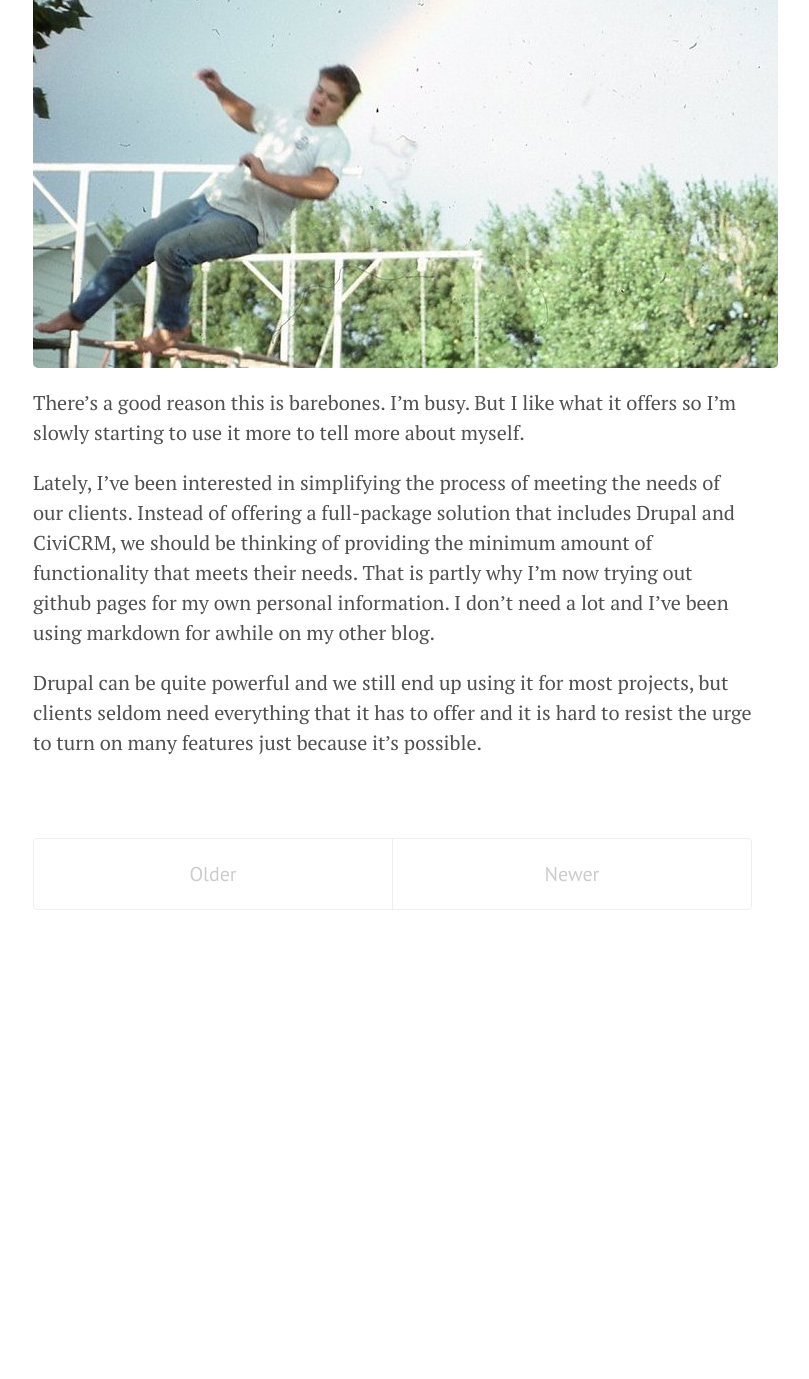
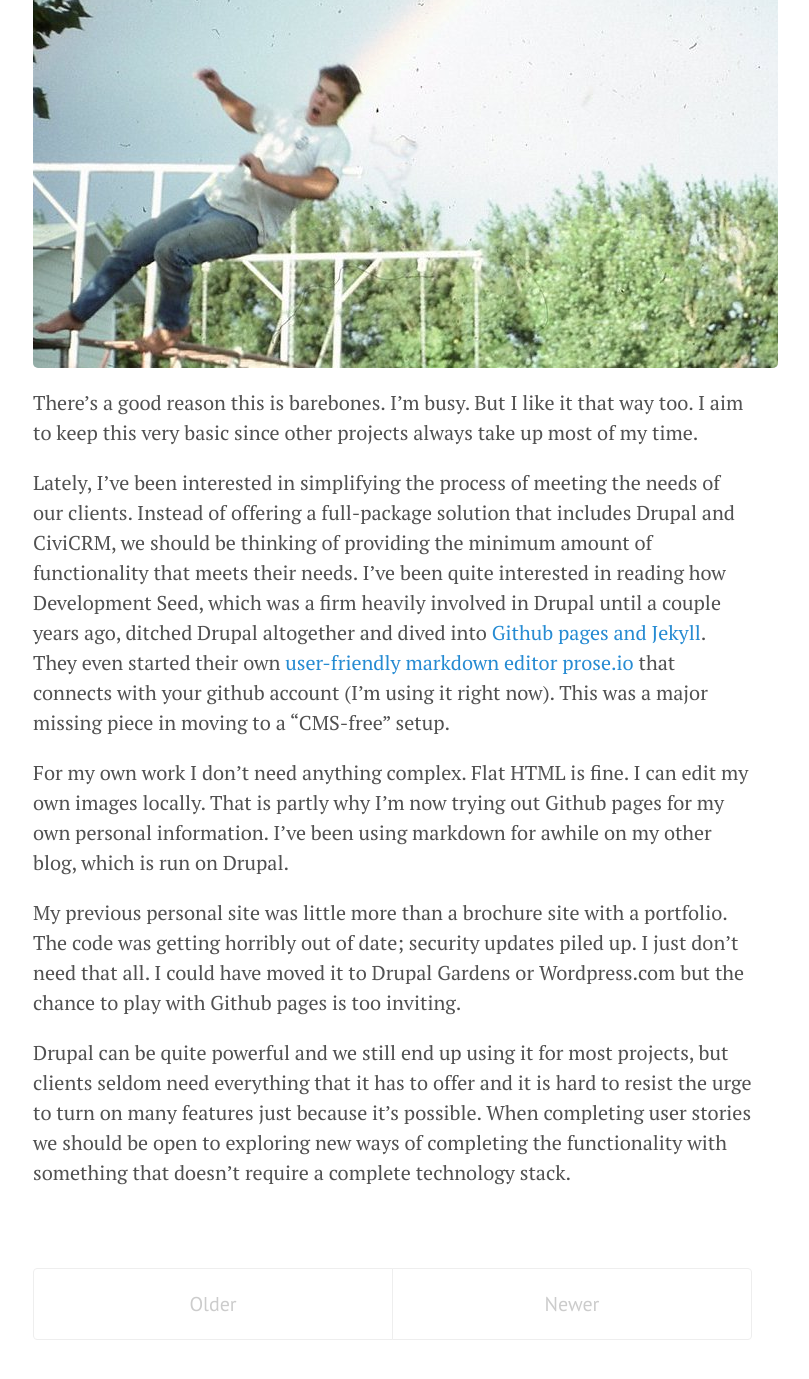
Before and after one commit to herbdool/herbdool.github.com, a Jekyll site: the page built from index.html, in a window 1280 px wide and 1400 px high, scrolled down 522 px. Shown: the top 1379 px of the window, without its empty margins (247-1056 px from the left). Built offline with Jekyll 4.4.1, drawn with Linux system fonts in a browser that asks for light colours; Markdown is read by kramdown in place of the engine named in the settings; the list of posts is cut into pages by our own code; before the commit the page ends 1492 px from its top, so only the background shows below that.

Commit message:
Updated 2014-05-05-my-first.md

```diff
--- a/_posts/2014-05-05-my-first.md
+++ b/_posts/2014-05-05-my-first.md
@@ -10,8 +10,12 @@ tags: ""
 
 ![rainbow](/media/herb-rainbow-web.jpg)
 
-There's a good reason this is barebones. I'm busy. But I like what it offers so I'm slowly starting to use it more to tell more about myself.
+There's a good reason this is barebones. I'm busy. But I like it that way too. I aim to keep this very basic since other projects always take up most of my time.
 
-Lately, I've been interested in simplifying the process of meeting the needs of our clients. Instead of offering a full-package solution that includes Drupal and CiviCRM, we should be thinking of providing the minimum amount of functionality that meets their needs. That is partly why I'm now trying out github pages for my own personal information. I don't need a lot and I've been using markdown for awhile on my other blog.
+Lately, I've been interested in simplifying the process of meeting the needs of our clients. Instead of offering a full-package solution that includes Drupal and CiviCRM, we should be thinking of providing the minimum amount of functionality that meets their needs. I've been quite interested in reading how Development Seed, which was a firm heavily involved in Drupal until a couple years ago, ditched Drupal altogether and dived into [Github pages and Jekyll](http://developmentseed.org/blog/2012/07/27/build-cms-free-websites/). They even started their own [user-friendly markdown editor prose.io](http://developmentseed.org/blog/2012/june/25/prose-a-content-editor-for-github/) that connects with your github account (I'm using it right now). This was a major missing piece in moving to a "CMS-free" setup.
 
-Drupal can be quite powerful and we still end up using it for most projects, but clients seldom need everything that it has to offer and it is hard to resist the urge to turn on many features just because it's possible.
+For my own work I don't need anything complex. Flat HTML is fine. I can edit my own images locally. That is partly why I'm now trying out Github pages for my own personal information. I've been using markdown for awhile on my other blog, which is run on Drupal.
+
+My previous personal site was little more than a brochure site with a portfolio. The code was getting horribly out of date; security updates piled up. I just don't need that all. I could have moved it to Drupal Gardens or Wordpress.com but the chance to play with Github pages is too inviting.
+
+Drupal can be quite powerful and we still end up using it for most projects, but clients seldom need everything that it has to offer and it is hard to resist the urge to turn on many features just because it's possible. When completing user stories we should be open to exploring new ways of completing the functionality with something that doesn't require a complete technology stack.
```
